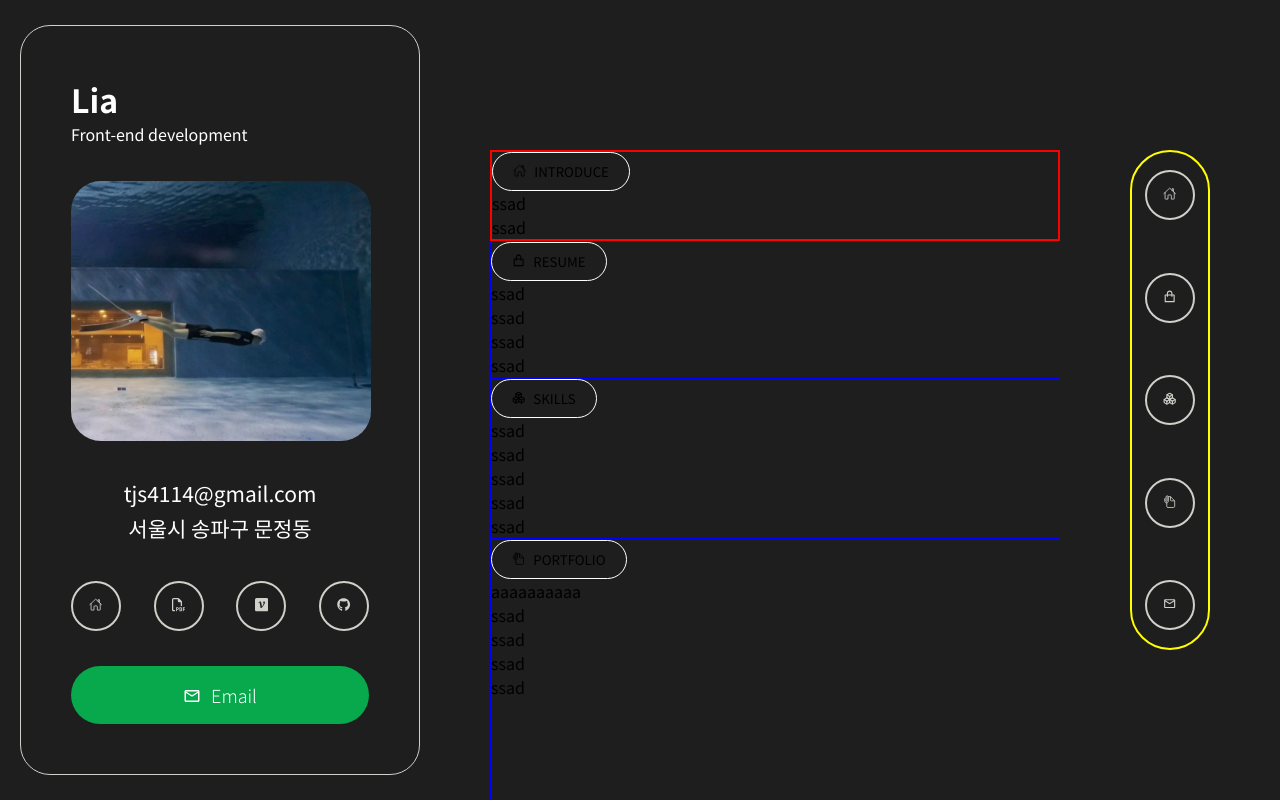
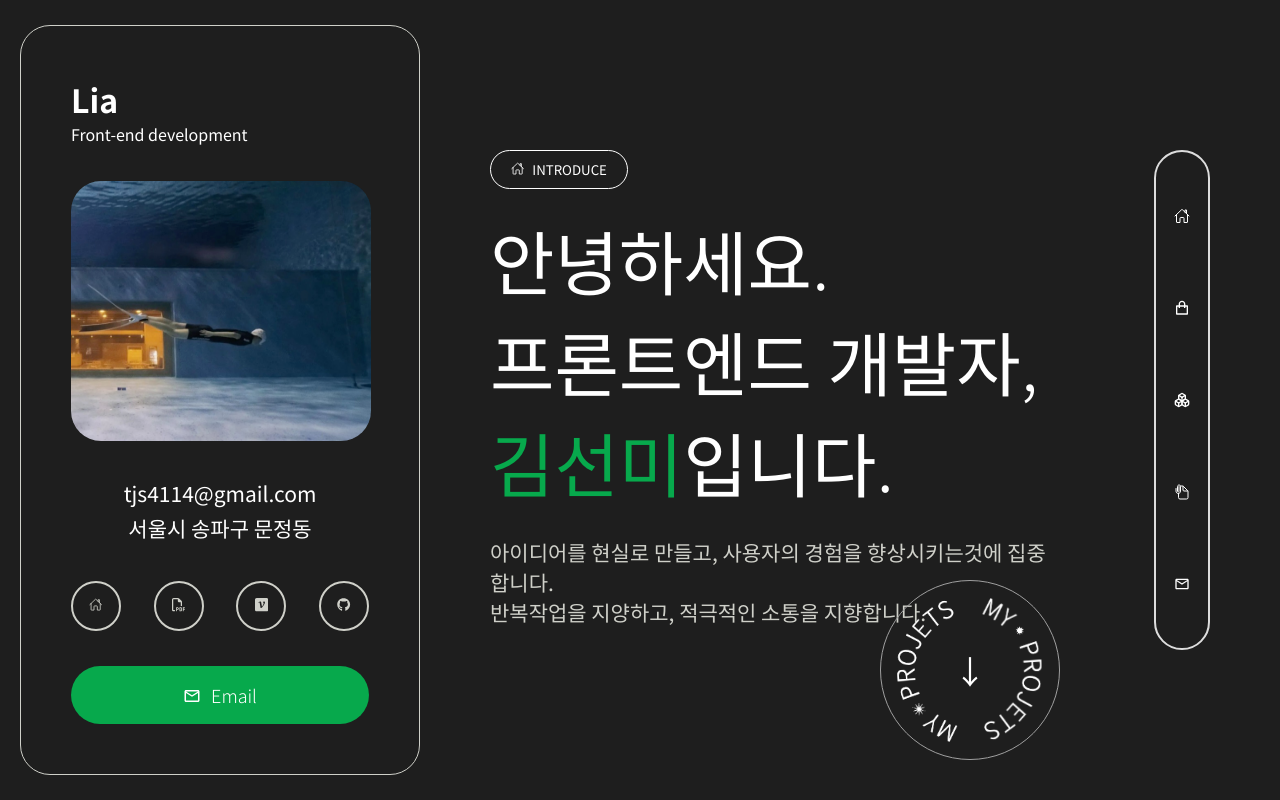
Before and after one commit to 27Lia/portfolio_, a React (Create React App) app: page / in a window 1280 px wide. Shown: the top 800 px of the page. Built offline with nearby package versions, Linux system fonts and the light colour scheme.

Commit message:
style: introduce css작업

```diff
--- a/package.json
+++ b/package.json
@@ -6,6 +6,7 @@
     "@testing-library/jest-dom": "^5.17.0",
     "@testing-library/react": "^13.4.0",
     "@testing-library/user-event": "^13.5.0",
+    "aos": "^2.3.4",
     "react": "^18.2.0",
     "react-dom": "^18.2.0",
     "react-icons": "^5.0.1",
--- a/src/App.css
+++ b/src/App.css
@@ -20,5 +20,4 @@
     width: calc(100% - 150px);
     margin-top: 150px;
     padding: 0px 70px;
-
   }
--- a/src/components/LeftSidebar.jsx
+++ b/src/components/LeftSidebar.jsx
@@ -4,8 +4,6 @@ import { FaRegFilePdf, FaGithub } from "react-icons/fa6";
 import { SiVelog } from "react-icons/si"; // Simple Icons
 import { Button } from "../styles/share";
 import { MdOutlineEmail } from "react-icons/md";
-
-// #CFD0C9 #07A94C #628dc2
 
 const Container = styled.div`
   max-width: 400px;
--- a/src/components/RightSidebar.jsx
+++ b/src/components/RightSidebar.jsx
@@ -1,10 +1,8 @@
 import styled from "styled-components";
 import { IoHomeOutline } from "react-icons/io5";
 import { RiShoppingBagLine } from "react-icons/ri";
-import { IoCallOutline } from "react-icons/io5";
 import { LuBoxes } from "react-icons/lu";
 import { IoDocumentAttachOutline } from "react-icons/io5";
-import { Button } from "../styles/share";
 import { MdOutlineEmail } from "react-icons/md";
 
 const Container = styled.div`
@@ -17,7 +15,7 @@ const Container = styled.div`
   top: 50%;
   transform: translate(0%, -50%);
   z-index: 10;
-  border: 2px solid yellow;
+  border: 2px solid #ddd;
   padding: 18px;
 `;
 
@@ -25,29 +23,20 @@ const BtnBox = styled.div`
   display: flex;
   flex-direction: column;
   align-items: center;
-  justify-content: space-between;
+  justify-content: space-around;
   height: 100%;
+  color: #fff;
 `;
 
 function RightSidebar() {
   return (
     <Container>
       <BtnBox>
-        <Button>
-          <IoHomeOutline />
-        </Button>
-        <Button>
-          <RiShoppingBagLine />
-        </Button>
-        <Button>
-          <LuBoxes />
-        </Button>
-        <Button>
-          <IoDocumentAttachOutline />
-        </Button>
-        <Button>
-          <MdOutlineEmail />
-        </Button>
+        <IoHomeOutline />
+        <RiShoppingBagLine />
+        <LuBoxes />
+        <IoDocumentAttachOutline />
+        <MdOutlineEmail />
       </BtnBox>
     </Container>
   );
--- a/src/index.js
+++ b/src/index.js
@@ -2,6 +2,9 @@ import React from "react";
 import ReactDOM from "react-dom/client";
 import "./index.css";
 import App from "./App";
+import "aos/dist/aos.css";
+import AOS from "aos";
+AOS.init();
 
 const root = ReactDOM.createRoot(document.getElementById("root"));
 root.render(
--- a/src/pages/Introduce.jsx
+++ b/src/pages/Introduce.jsx
@@ -1,23 +1,75 @@
-import styled from "styled-components";
+import styled, { keyframes } from "styled-components";
 import { IoHomeOutline } from "react-icons/io5";
+import { Icon, Title } from "../styles/share";
+// #CFD0C9 #07A94C #628dc2
+
+const fadeIn = keyframes`
+  from {
+    opacity: 0;
+    transform: translateY(20px);
+  }
+  to {
+    opacity: 1;
+    transform: translateY(0);
+  }
+`;
+
+const rotate = keyframes`
+  from {
+    transform: rotate(0deg);
+  }
+  to {
+    transform: rotate(360deg);
+  }
+`;
 
 const Container = styled.div`
-  border: 2px solid red;
+  color: #fff;
+  height: 100%;
+  animation: ${fadeIn} 1s ease-out;
+  position: relative;
 `;
 
-export const Title = styled.h5`
-  border-radius: 30px;
-  padding: 9px 20px;
-  border: 1px solid #fff;
-  display: inline-flex;
-  justify-content: space-between;
-  align-items: center;
-  font-weight: 400;
-  text-transform: uppercase;
+const HighlightText = styled.span`
+  color: #07a94c;
 `;
 
-export const Icon = styled.h4`
-  margin-right: 8px;
+const MainTitle = styled.h1`
+  font-size: 70px;
+  font-weight: 300;
+`;
+
+const Subtitle = styled.p`
+  font-size: 21px;
+  margin: 25px 0;
+  color: #cfd0c9;
+`;
+
+const Circle = styled.div`
+  width: 180px;
+  height: 180px;
+  border: 1px solid #a0a0a0;
+  border-radius: 50%;
+  display: flex;
+  align-items: center;
+  justify-content: center;
+  position: absolute;
+  bottom: 40px;
+  right: 0px;
+`;
+
+const Img = styled.img`
+  width: 230px;
+  height: auto;
+  animation: ${rotate} 8s linear infinite;
+  position: absolute;
+`;
+
+const Arrow = styled.button`
+  font-size: 32px;
+  background-color: transparent;
+  border: none;
+  color: #fff;
 `;
 
 function Introduce() {
@@ -30,8 +82,21 @@ function Introduce() {
           </Icon>
           Introduce
         </Title>
-        <div>ssad</div>
-        <div>ssad</div>
+
+        <MainTitle>
+          안녕하세요. <br /> 프론트엔드 개발자,
+          <br /> <HighlightText>김선미</HighlightText>입니다.
+        </MainTitle>
+        <Subtitle>
+          아이디어를 현실로 만들고, 사용자의 경험을 향상시키는것에 집중합니다.
+          <br />
+          반복작업을 지양하고, 적극적인 소통을 지향합니다.
+        </Subtitle>
+
+        <Circle>
+          <Img src="../images/font.png" alt="dd" />
+          <Arrow>↓</Arrow>
+        </Circle>
       </Container>
     </>
   );
--- a/src/styles/share.jsx
+++ b/src/styles/share.jsx
@@ -18,6 +18,8 @@ export const Title = styled.h5`
   align-items: center;
   font-weight: 400;
   text-transform: uppercase;
+  color: #fff;
+  margin-bottom: 20px;
 `;
 
 export const Icon = styled.h4`
```
Also changed, not shown: public/images/font.png (added), 1 other file (tests, documents, lock files or other folders).
